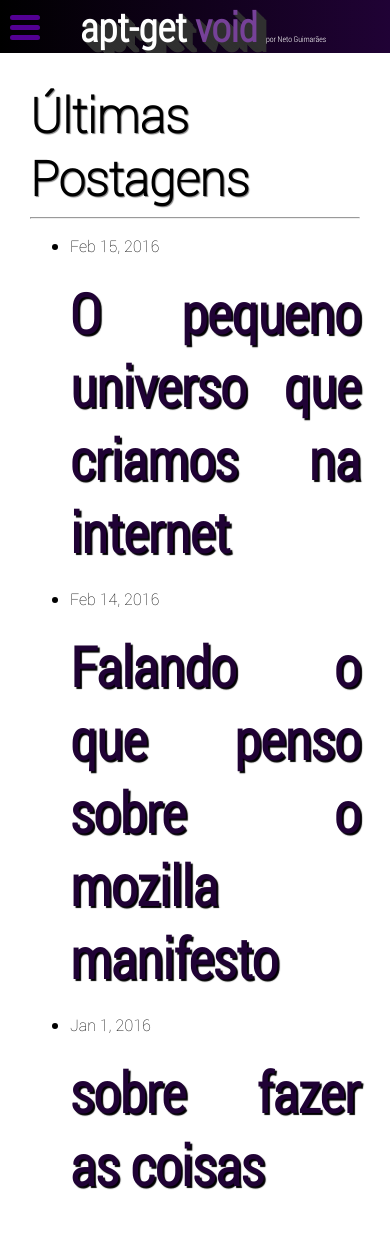
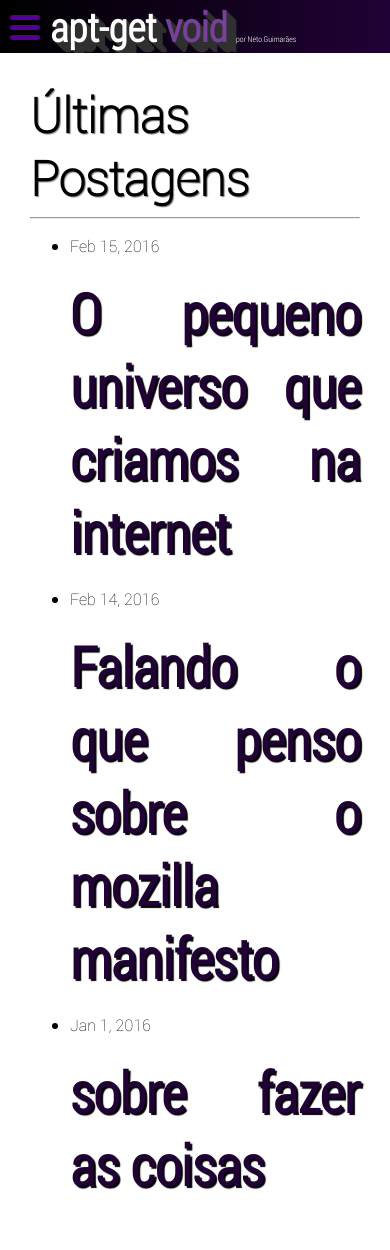
Before and after one commit to batoreh/netoguimaraes.github.io, a Jekyll site: the page built from index.html, in a window 390 px wide. Built offline with Jekyll 4.4.1, drawn with Linux system fonts in a browser that asks for light colours.

Commit message:
Add files via upload

```diff
--- a/css/master.css
+++ b/css/master.css
@@ -10,9 +10,15 @@
 	.title-container{
 		font-size: 0.7em;
 	}
+	.post-title{
+		font-size: 0.7em;
+	}
 }
 @media(max-width: 440px){
 	.title-container{
+		font-size: 0.5em;
+	}
+	.post-title{
 		font-size: 0.5em;
 	}
 }
@@ -233,7 +239,7 @@
 		width: 100%;
 	}
 	.title-container{
-		margin-left: 80px;
+		margin-left: 50px;
 	}
 }
 .post-title{
```
